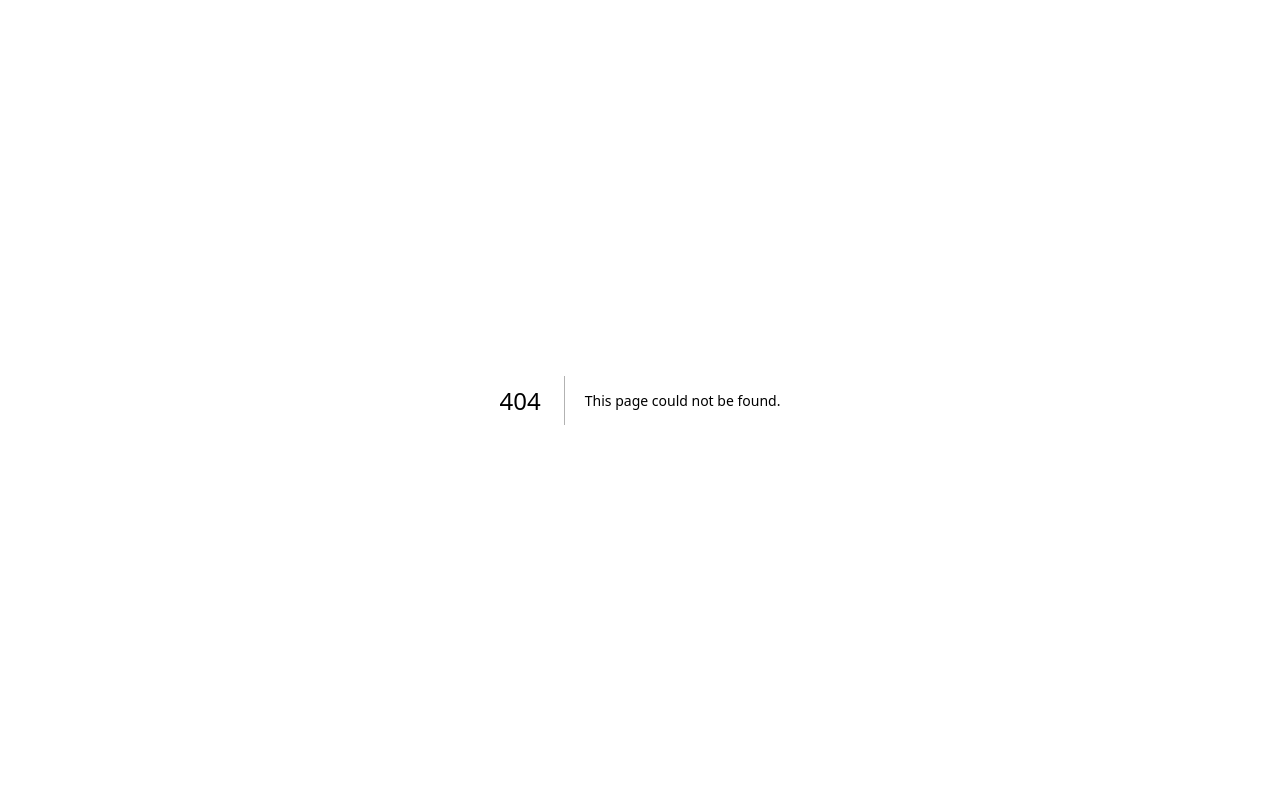
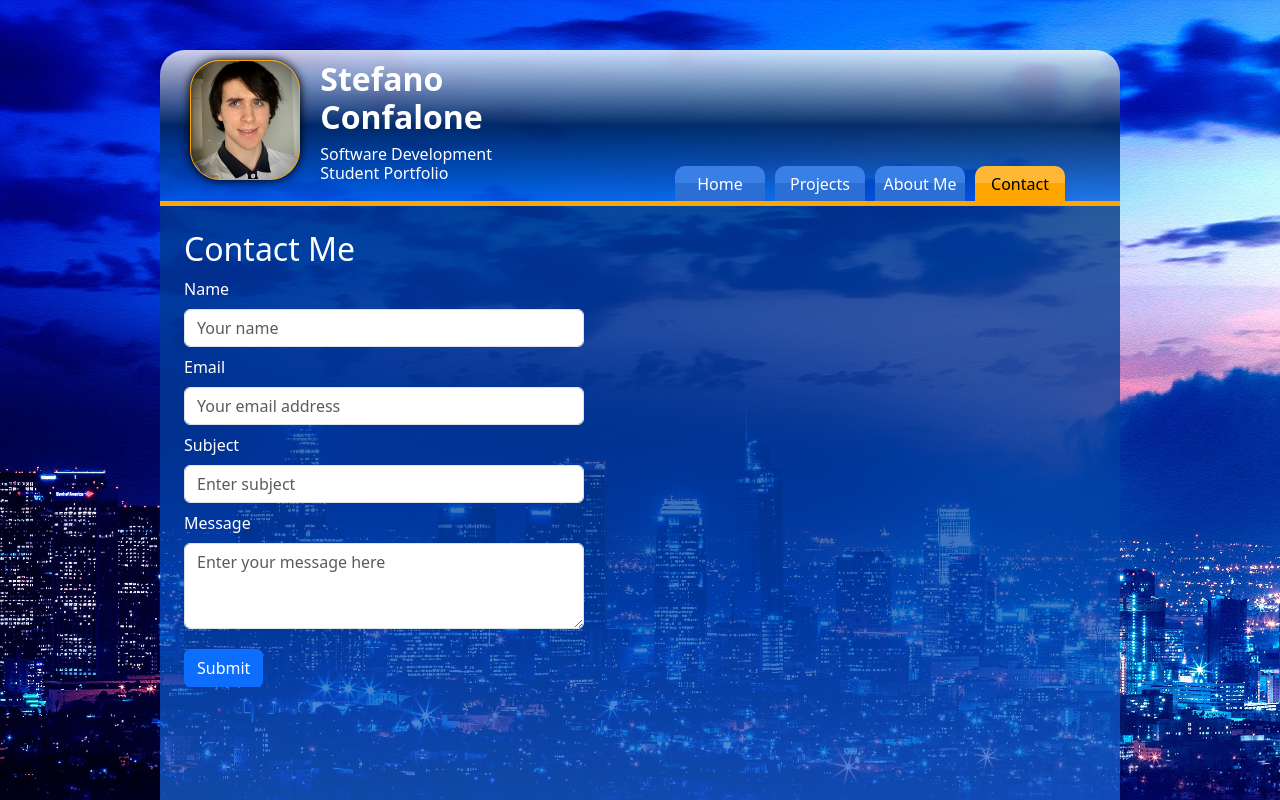
Before and after one commit to constf03/Portfolio-V3, a Next.js app in the folder src/: page /contact in a window 1280 px wide. Before the commit this address had no page. Shown: the top 800 px of the page. Built offline with nearby package versions, Linux system fonts and the light colour scheme.

Commit message:
add contact form

```diff
--- /dev/null
+++ b/src/app/Components/ContactForm/ContactForm.module.css
@@ -0,0 +1,5 @@
+@media only screen and (min-width: 800px) {
+  .contact_form {
+    width: 400px;
+  }
+}
--- /dev/null
+++ b/src/app/Components/ContactForm/ContactForm.tsx
@@ -0,0 +1,126 @@
+"use client";
+import React, { useState } from "react";
+import Form from "react-bootstrap/Form";
+import Button from "react-bootstrap/Button";
+import Col from "react-bootstrap/Col";
+import emailjs from "@emailjs/browser";
+import styles from "./ContactForm.module.css";
+import { toast, ToastContainer } from "react-toastify";
+
+export default function ContactForm() {
+  const serviceID = "service_pr7inxf";
+  const templateID = "template_rqamf35";
+  const publicKey = "WU9dC2Uwm4AXB9yib";
+  const [userInput, setUserInput] = useState({
+    from_name: "",
+    from_email: "",
+    subject: "",
+    message: "",
+  });
+
+  const handleChange = (e: React.ChangeEvent<HTMLInputElement>): void => {
+    const { name, value } = e.target;
+    setUserInput({
+      ...userInput,
+      [name]: value,
+    });
+  };
+
+  const handleSubmit = async (
+    e: React.FormEvent<HTMLFormElement>
+  ): Promise<void> => {
+    e.preventDefault();
+
+    try {
+      const emailParams = {
+        from_name: userInput.from_name,
+        from_email: userInput.from_email,
+        subject: userInput.subject,
+        message: userInput.message,
+      };
+
+      const res = await emailjs.send(
+        serviceID,
+        templateID,
+        emailParams,
+        publicKey
+      );
+
+      if (res.status === 200) {
+        toast.success("Message sent successfully!");
+        setUserInput({
+          from_name: "",
+          from_email: "",
+          subject: "",
+          message: "",
+        });
+      }
+    } catch (error: unknown) {
+      toast.error("Failed to send message. Please try again later.");
+      console.log(error);
+    }
+  };
+
+  return (
+    <Form
+      onSubmit={handleSubmit}
+      className={styles.contact_form}
+      style={{ margin: 24 }}
+    >
+      <h2 className="h2">Contact Me</h2>
+      <Form.Group as={Col} controlId="formGridName" style={{ marginTop: 8 }}>
+        <Form.Label>Name</Form.Label>
+        <Form.Control
+          name="from_name"
+          type="text"
+          value={userInput.from_name}
+          required={true}
+          onChange={handleChange}
+          placeholder="Your name"
+        />
+      </Form.Group>
+
+      <Form.Group as={Col} controlId="formGridEmail" style={{ marginTop: 8 }}>
+        <Form.Label>Email</Form.Label>
+        <Form.Control
+          name="from_email"
+          type="email"
+          value={userInput.from_email}
+          required={true}
+          onChange={handleChange}
+          placeholder="Your email address"
+        />
+      </Form.Group>
+
+      <Form.Group as={Col} controlId="formGridSubject" style={{ marginTop: 8 }}>
+        <Form.Label>Subject</Form.Label>
+        <Form.Control
+          name="subject"
+          type="text"
+          value={userInput.subject}
+          required={true}
+          onChange={handleChange}
+          placeholder="Enter subject"
+        />
+      </Form.Group>
+
+      <Form.Group as={Col} id="formGridMessage" style={{ marginTop: 8 }}>
+        <Form.Label>Message</Form.Label>
+        <Form.Control
+          name="message"
+          as="textarea"
+          value={userInput.message}
+          required={true}
+          onChange={handleChange}
+          placeholder="Enter your message here"
+          rows={3}
+        />
+      </Form.Group>
+
+      <Button variant="primary" type="submit" style={{ marginTop: 20 }}>
+        Submit
+      </Button>
+      <ToastContainer />
+    </Form>
+  );
+}
--- /dev/null
+++ b/src/app/contact/layout.tsx
@@ -0,0 +1,33 @@
+import type { Metadata } from "next";
+import { Geist, Geist_Mono } from "next/font/google";
+import "../globals.css";
+import "bootstrap/dist/css/bootstrap.css";
+
+const geistSans = Geist({
+  variable: "--font-geist-sans",
+  subsets: ["latin"],
+});
+
+const geistMono = Geist_Mono({
+  variable: "--font-geist-mono",
+  subsets: ["latin"],
+});
+
+export const metadata: Metadata = {
+  title: "Confalone Stefano's Portfolio - Contact",
+  description: "Find my contact information here.",
+};
+
+export default function RootLayout({
+  children,
+}: Readonly<{
+  children: React.ReactNode;
+}>) {
+  return (
+    <html lang="en">
+      <body className={`${geistSans.variable} ${geistMono.variable}`}>
+        {children}
+      </body>
+    </html>
+  );
+}
--- /dev/null
+++ b/src/app/contact/page.tsx
@@ -0,0 +1,22 @@
+"use client";
+import Banner from "../Components/Banner/Banner";
+import Content from "../Components/Content/Content";
+import Footer from "../Components/Footer/Footer";
+import UnderNavBar from "../Components/UnderNavBar/UnderNavBar";
+import Nav from "../Components/Nav/Nav";
+import ContactForm from "../Components/ContactForm/ContactForm";
+
+export default function Home() {
+  return (
+    <div className="page">
+      <Banner>
+        <Nav currentLoc="contact" />
+      </Banner>
+      <UnderNavBar />
+      <Content>
+        <ContactForm />
+      </Content>
+      <Footer />
+    </div>
+  );
+}
--- a/src/package.json
+++ b/src/package.json
@@ -9,11 +9,13 @@
     "lint": "next lint"
   },
   "dependencies": {
+    "@emailjs/browser": "^4.4.1",
     "bootstrap": "^5.3.4",
     "next": "15.2.4",
     "react": "^19.0.0",
     "react-bootstrap": "^2.10.10",
-    "react-dom": "^19.0.0"
+    "react-dom": "^19.0.0",
+    "react-toastify": "^11.0.5"
   },
   "devDependencies": {
     "@eslint/eslintrc": "^3",
```
